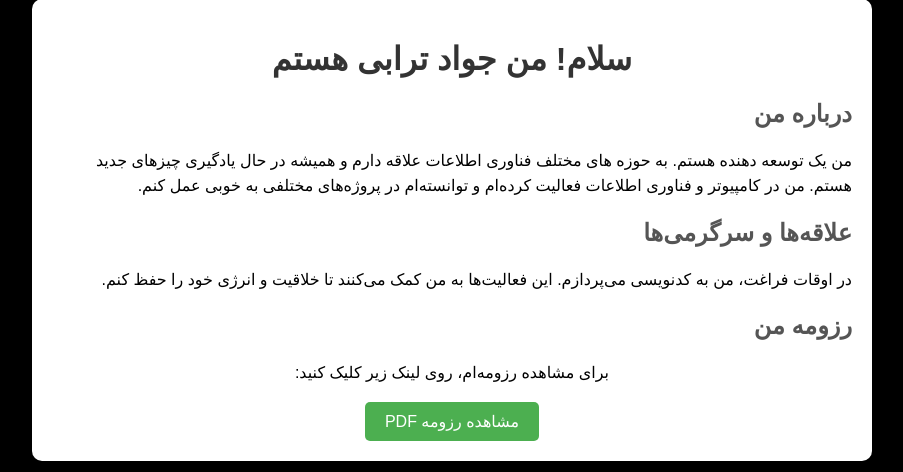
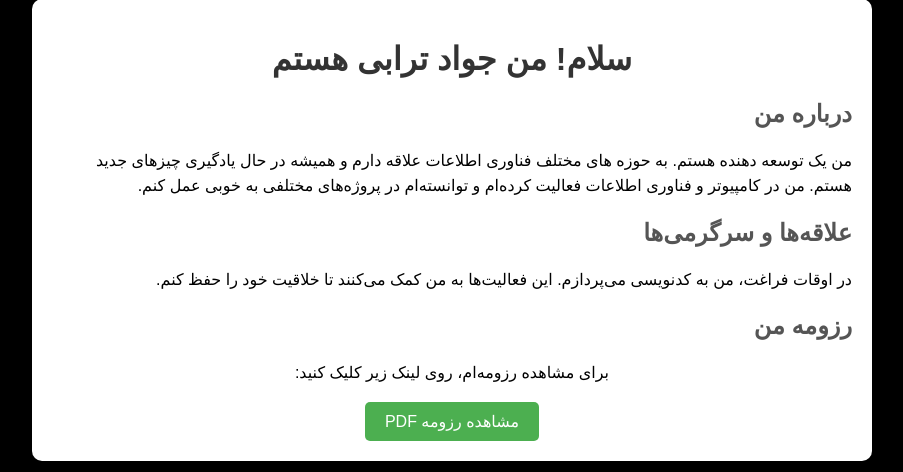
Before and after one commit to JavadTorabiKh/BlogAPI, a Django app: page / in a window 1280 px wide. Shown: the part 21-493 px from the top of the page, without its empty margins (188-1091 px from the left). Run offline with Django 4.2, Linux system fonts and the light colour scheme.

Commit message:
fix html

```diff
--- a/blog/templates/blog/home.html
+++ b/blog/templates/blog/home.html
@@ -56,7 +56,7 @@
         </p>
         <h2>علاقه‌ها و سرگرمی‌ها</h2>
         <p>
-            در اوقات فراغت، من به کدنویسی می‌پردازم. این فعالیت‌ها به من کمک می‌کنند تا خلاقیت و انرژی خود را حفظ کنم.
+            در اوقات فراغت، من به کدنویسی می‌پردازم. این فعالیت‌ها به من کمک می‌کنند تا خلاقیت خود را حفظ کنم.
         </p>
         <h2>رزومه من</h2>
         <div class="resume">
```
